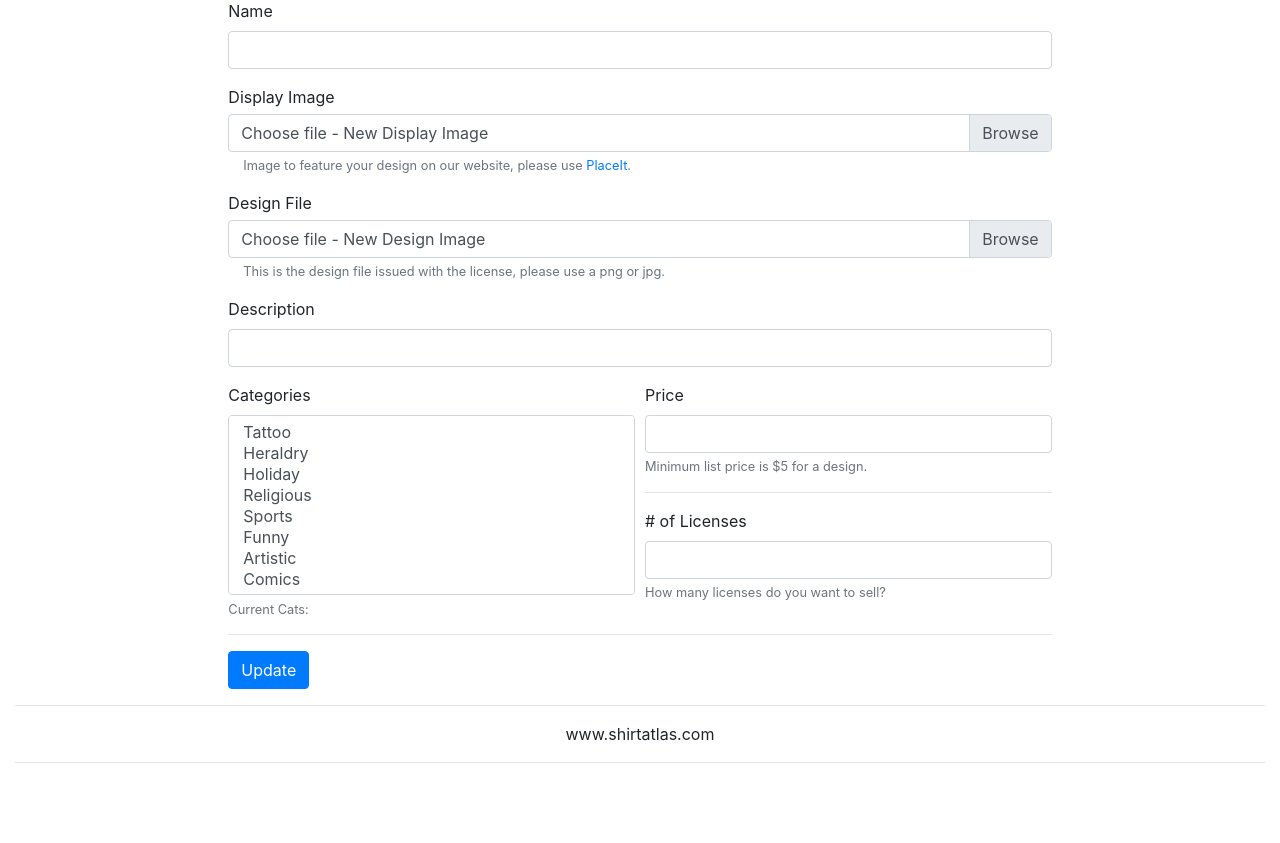
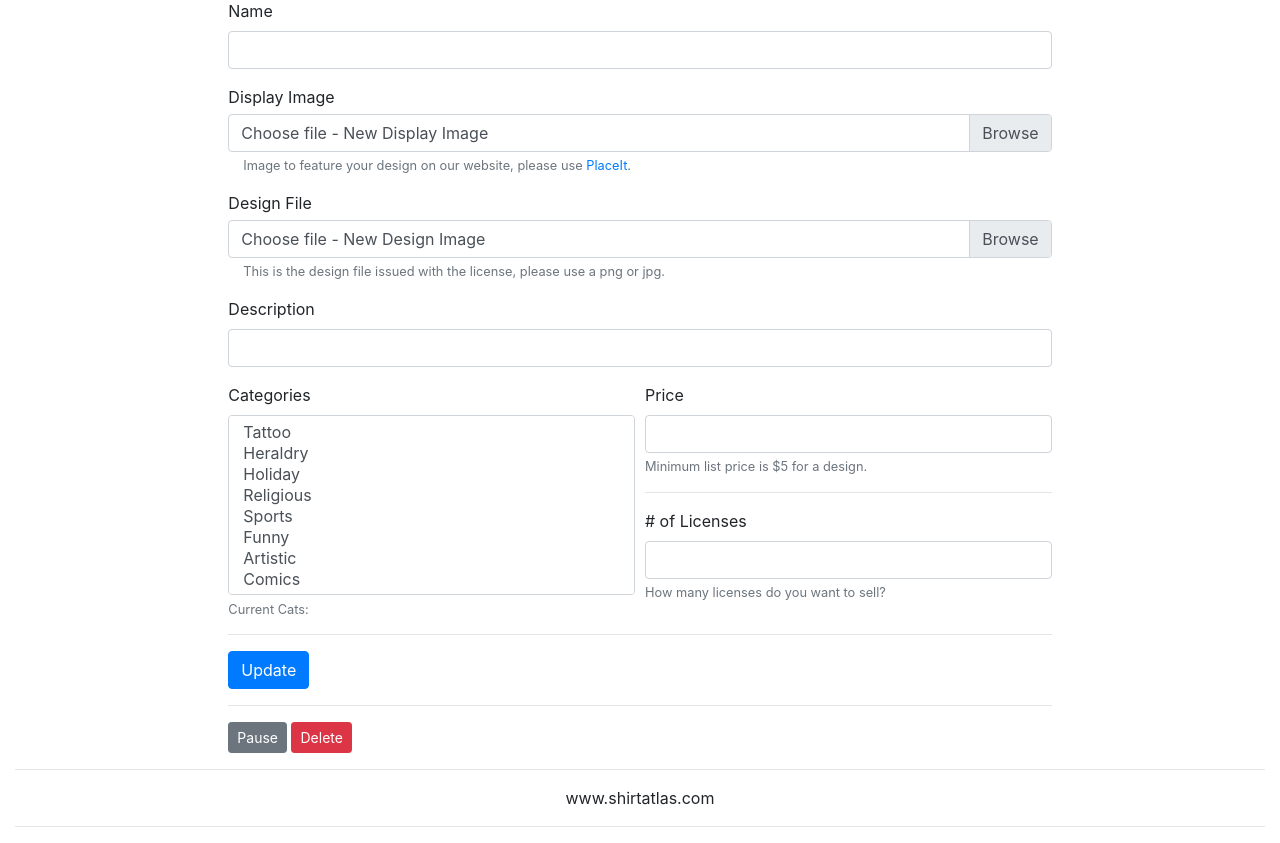
Before and after one commit to timcoville/shirtatlas, a Django app: template apps/market/templates/market/editdesign.html in a window 1280 px wide. Shown: the part 177-1020 px from the top of the page. Before the commit the page ends 940 px from the top, so only its background shows below. Run offline with Django 3.2, Linux system fonts and the light colour scheme; the template is opened without the code that fills it, so the values that code supplies are empty; parts of the project's set-up code (start-up, migrations or seed data) failed here and were passed over; some libraries are stand-ins or nearby versions.

Commit message:
added pause/unpase to edit, changed routing

```diff
--- a/apps/market/templates/market/editdesign.html
+++ b/apps/market/templates/market/editdesign.html
@@ -163,7 +163,8 @@
                                                         {% endif %}
                                                     {% endfor %}
                                             </small>
-                                        </div>
+                                            <div class="d-block d-none d-sm-block d-md-none"><br><br></div>
+                                    </div>
 
                                 <div class="form-group col-md-6">
                                     <label for="inputPrice">Price</label>
@@ -182,6 +183,15 @@
                             <hr>
                           <button type="submit" class="btn btn-primary">Update</button>
                         </form>
+                        <hr>
+                        {% if design.paused %}
+                            <a href="/portfolio/{{request.session.user_id}}/pause/{{design.id}}">
+                            <button type="button" class="btn btn-secondary btn-sm" data-container="body" data-toggle="popover" data-placement="top" data-content="Unpause to sell again and add to public listings." data-trigger="hover">Unpause</button></a>
+                        {% else %}
+                            <a href="/portfolio/{{request.session.user_id}}/pause/{{design.id}}">
+                            <button type="button" class="btn btn-secondary btn-sm" data-container="body" data-toggle="popover" data-placement="top" data-content="Pause sales and temporarily remove from public listings." data-trigger="hover">Pause</button></a>
+                        {% endif %}
+                            <a href="/portfolio/{{request.session.user_id}}/delete/{{design_id}}"> <button type="button" class="btn btn-danger btn-sm" data-container="body" data-toggle="popover" data-placement="top" data-content="This will permanently delete this listing, you can hide this from the marketplace by pausing your campaign." data-trigger="hover">Delete</button></a>
                     </div>
                   </div>
                 <hr>
@@ -201,5 +211,10 @@
     <script src="https://code.jquery.com/jquery-3.3.1.slim.min.js" integrity="sha384-q8i/X+965DzO0rT7abK41JStQIAqVgRVzpbzo5smXKp4YfRvH+8abtTE1Pi6jizo" crossorigin="anonymous"></script>
     <script src="https://cdnjs.cloudflare.com/ajax/libs/popper.js/1.14.3/umd/popper.min.js" integrity="sha384-ZMP7rVo3mIykV+2+9J3UJ46jBk0WLaUAdn689aCwoqbBJiSnjAK/l8WvCWPIPm49" crossorigin="anonymous"></script>
     <script src="https://stackpath.bootstrapcdn.com/bootstrap/4.1.2/js/bootstrap.min.js" integrity="sha384-o+RDsa0aLu++PJvFqy8fFScvbHFLtbvScb8AjopnFD+iEQ7wo/CG0xlczd+2O/em" crossorigin="anonymous"></script>
+    <script>
+            $(function () {
+                $('[data-toggle="popover"]').popover()
+            })
+    </script>
 </body>
 </html>
--- a/apps/market/views.py
+++ b/apps/market/views.py
@@ -125,9 +125,9 @@ def editdesign(request, user_id, design_id):
         for error in result['errors']:
             messages.error(request, error)
         return redirect('/portfolio/'+user_id+'/edit/'+design_id)
-    design = result['design']
-    print(design.categories)
-    return redirect('/portfolio/'+user_id+'/edit/'+design_id)
+
+
+    return redirect('/portfolio/'+user_id)
 
 def delete(request, user_id, design_id):
     if not 'user_id' in request.session or not 'designer' in request.session:
```
Also changed, not shown: 1 other file.
